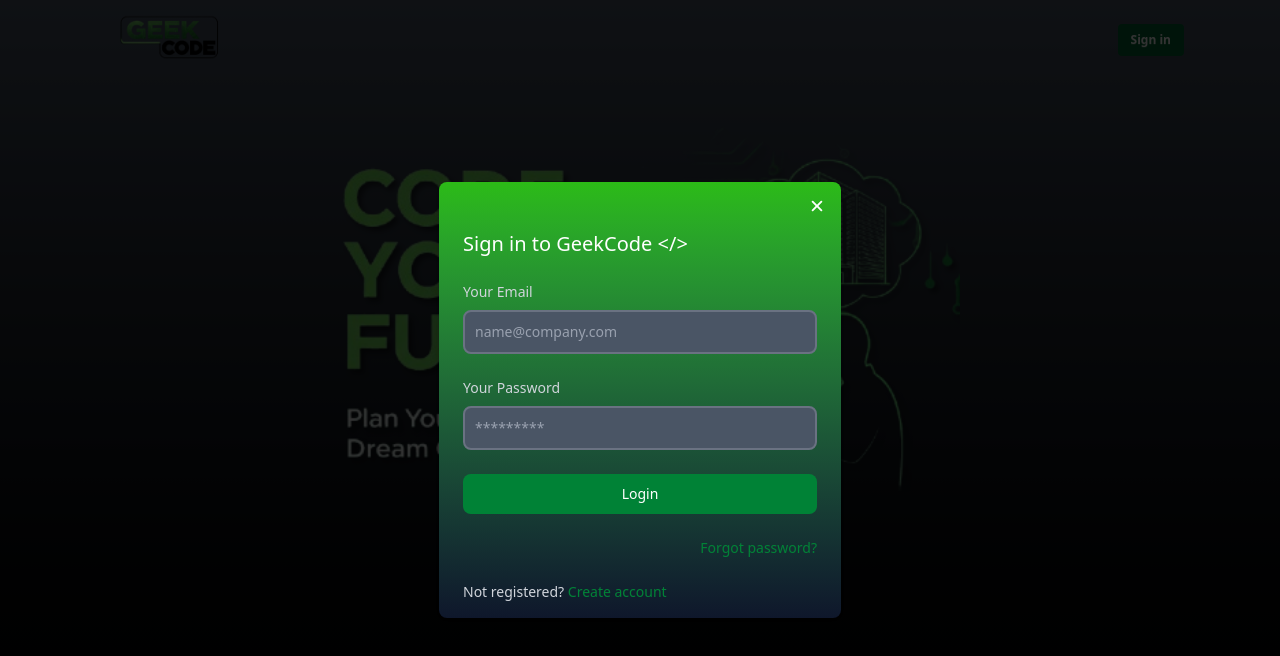
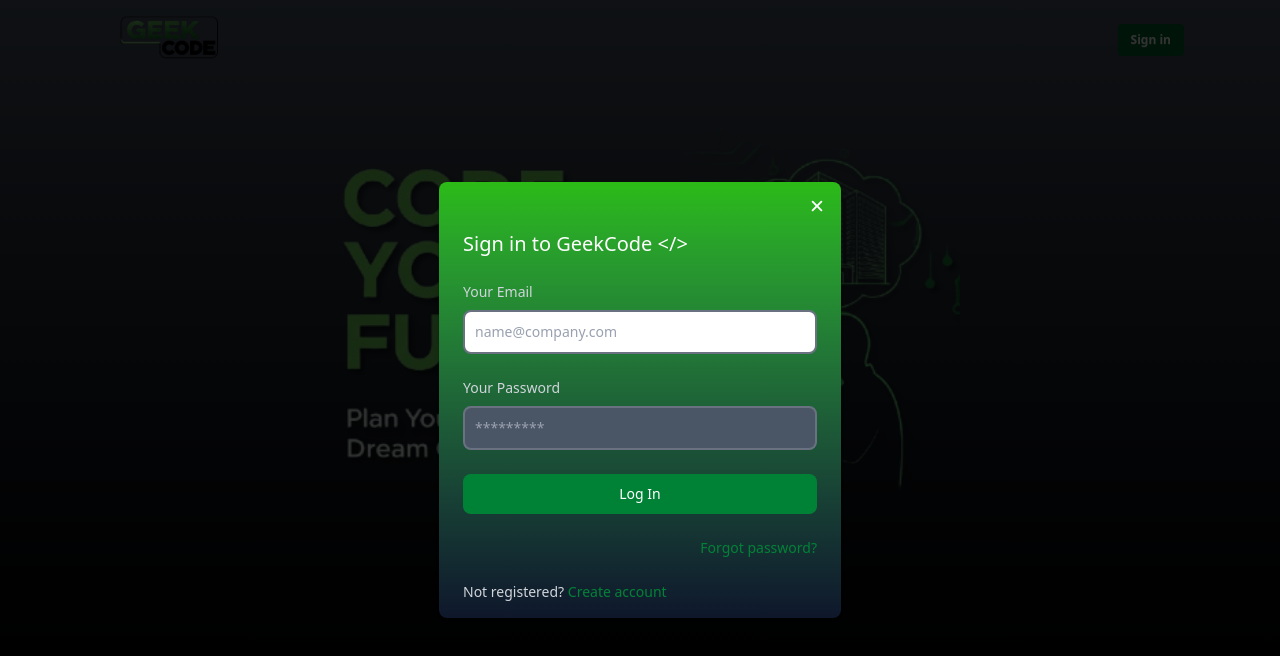
Before and after one commit to prakhar-srivastavaa/GeekCode, a Next.js app in the folder geekcode/: page /auth in a window 1280 px wide. Both pictures are taken after a click on the button "Sign in". Shown: the top 656 px of the page. Built offline with nearby package versions, Linux system fonts and the light colour scheme; no server answers.

Commit message:
register firebase connected + login successful

```diff
--- a/geekcode/src/Components/Modals/AuthModal.tsx
+++ b/geekcode/src/Components/Modals/AuthModal.tsx
@@ -22,12 +22,11 @@
                     <div className='bg-white rounded-lg shadow relative w-full bg-gradient-to-b from-brand-orange rounded-lg s to-slate-900 mx-6'>
                         <div className='flex justify-end p-2'>
                             <button
-								type='button'
-								className='bg-transparent  rounded-lg text-sm p-1.5 ml-auto inline-flex items-center hover:bg-gray-800 hover:text-white text-white'
-								onClick={closeModal}
-							>
-								<IoClose className='h-5 w-5' />
-							</button>
+                                type='button'
+                                className='bg-transparent rounded-lg text-sm p-1.5 ml-auto inline-flex items-center hover:bg-black/25 hover:text-white text-white transition-colors duration-200'
+                                onClick={closeModal}>
+                                <IoClose className='h-5 w-5'/>
+                            </button>
                         </div>
 {                        authModal.type === "login" ? <Login />:  authModal.type === "register" ? <Signup /> :<ResetPassword />}
                     </div>
--- a/geekcode/src/Components/Modals/Login.tsx
+++ b/geekcode/src/Components/Modals/Login.tsx
@@ -1,5 +1,8 @@
 import { authModalState } from '@/atoms/authModalAtom';
-import React, { use } from 'react';
+import { auth } from '@/firebase/firebase';
+import { useRouter } from 'next/router';
+import React, { use, useEffect, useState } from 'react';
+import { useSignInWithEmailAndPassword } from 'react-firebase-hooks/auth';
 import { useSetRecoilState } from 'recoil';
 type LoginProps = {
 
@@ -10,9 +13,30 @@
     const handleClick = (type:"login" | "register" | "forgotPassword") => {
         setAuthModalState((prev) => ({ ...prev, type}))
     };
+    const [inputs, setInputs] = useState({email:"",password:""});
 
+    const [ signInWithEmailAndPassword,user,loading,error,] = useSignInWithEmailAndPassword(auth);
+
+    const router = useRouter();
+    const handleInputChange = (e:React.ChangeEvent<HTMLInputElement>) => {
+        setInputs((prev) => ({...prev,[e.target.name]:e.target.value}))
+    };
+    const handleLogin = async (e:React.FormEvent<HTMLFormElement>) => {
+        e.preventDefault();
+        if(!inputs.email || !inputs.password) return alert("Please fill all the fields");
+        try {
+            const newUser =await signInWithEmailAndPassword(inputs.email,inputs.password);
+            if(!newUser) return;
+            router.push('/') //if newuser will thrw to home page
+        } catch (error:any) {
+            alert(error.message);
+        }
+    };
+   useEffect(() => {
+    if(error) alert(error.message);
+   },[error]);
     return (
-        <form className='space-y-6 px-6 pb-4'>
+        <form className='space-y-6 px-6 pb-4' onSubmit={handleLogin}>
             <h3 className='text-xl font-medium text-white'>
                 Sign in to GeekCode {"</>"}
             </h3>
@@ -20,10 +44,12 @@
                 <label htmlFor="email" className='text-sm font-medium block mb-2 text-gray-300'>
                     Your Email
                 </label>
-                <input type="email"
+                <input
+                onChange={handleInputChange}
+                type="email"
                     name="email"
                     id="email"
-                    className='border-2 outline-none sm:text-sm rounded-lg focus:ring-blue-500 focus:border-blue-500 block w-full p-2.5 bg-gray-600 border-gray-500 placeholder-gray-400 text-white'
+                    className='border-2 outline-none sm:text-sm rounded-lg focus:ring-blue-500 focus:border-blue-500 block w-full p-2.5 bg-white border-gray-500 placeholder-gray-400 text-white'
                     placeholder='name@company.com'
                 />
             </div>
@@ -31,7 +57,9 @@
                 <label htmlFor="password" className='text-sm font-medium block mb-2 text-gray-300'>
                     Your Password
                 </label>
-                <input type="password"
+                <input
+                onChange={handleInputChange}
+                type="password"
                     name="password"
                     id="password"
                     className='border-2 outline-none sm:text-sm rounded-lg focus:ring-blue-500 focus:border-blue-500 block w-full p-2.5 bg-gray-600 border-gray-500 placeholder-gray-400 text-white'
@@ -39,8 +67,11 @@
                 />
             </div>
 
-            <button type='submit' className='w-full text-white bg-green-700 hover:bg-green-800 focus:ring-4 focus:outline-none focus:ring-green-300 font-medium rounded-lg text-sm px-5 py-2.5 text-center'>
-                Login
+            <button
+            type='submit'
+            className='w-full text-white bg-green-700 hover:bg-green-800 focus:ring-4 focus:outline-none focus:ring-green-300 font-medium rounded-lg text-sm px-5 py-2.5 text-center'
+            >
+                {loading ? "Loading" : "Log In"}
             </button>
             <button className='flex w-full justify-end'>
                 <a href='#' className='text-sm text-green-700 hover:underline w-full text-right'
--- a/geekcode/src/Components/Modals/Signup.tsx
+++ b/geekcode/src/Components/Modals/Signup.tsx
@@ -89,7 +89,7 @@
             </div>
 
             <button type='submit' className='w-full text-white bg-green-700 hover:bg-green-800 focus:ring-4 focus:outline-none focus:ring-green-300 font-medium rounded-lg text-sm px-5 py-2.5 text-center'>
-                Register
+                {loading ? "Registering..." : "Register"}
             </button>
 
             <div className='text-sm font-medium text-gray-300'>
```
